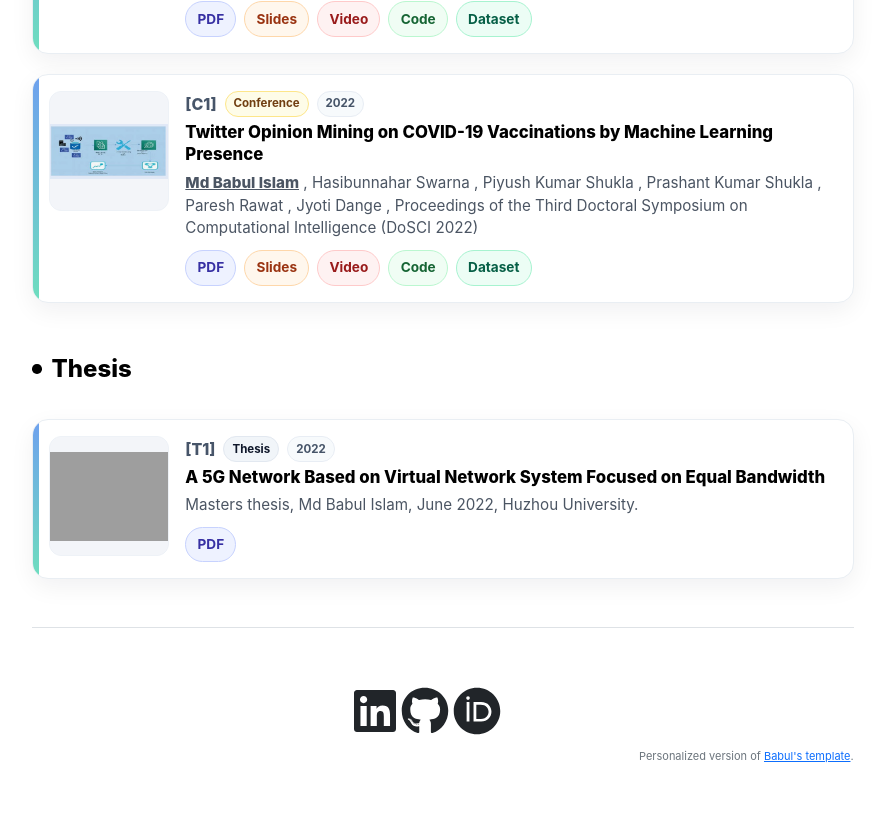
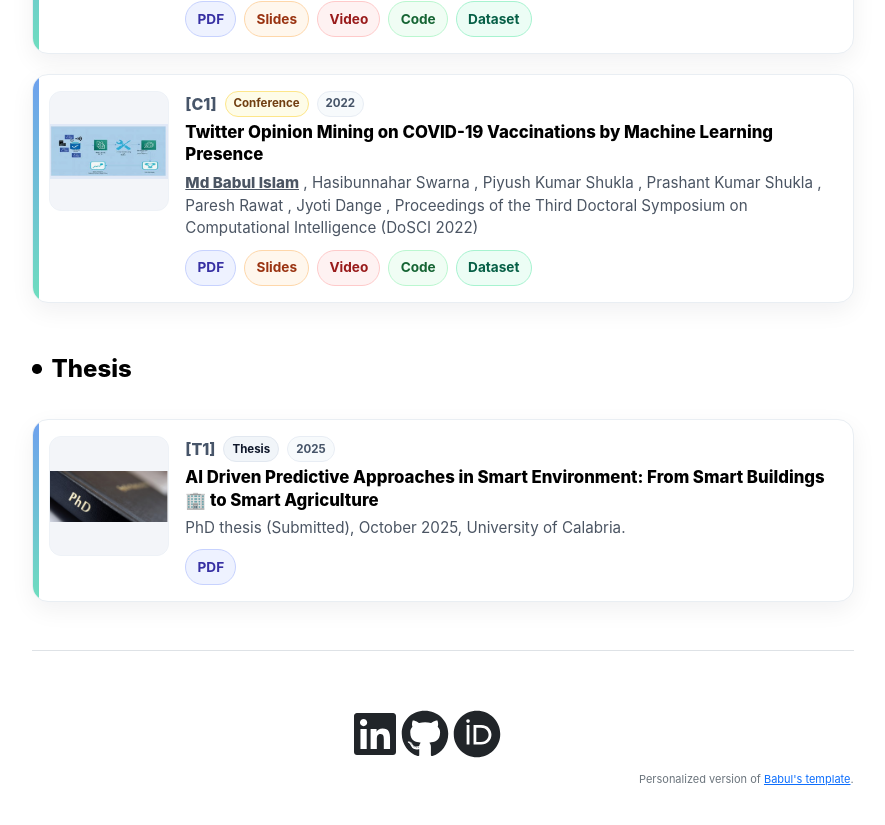
Before and after one commit to babulcseian/babulcseian.github.io, a Jekyll site: the page built from publications.md, in a window 1280 px wide and 900 px high, scrolled down 8759 px. Shown: the top 825 px of the window, without its empty margins (197-1082 px from the left). Built offline with Jekyll 4.4.1, drawn with Linux system fonts in a browser that asks for light colours; a style sheet for code colours, icons or effects is not loaded; grey boxes are pictures that could not be loaded.

Commit message:
Update publications.yml

```diff
--- a/_data/publications.yml
+++ b/_data/publications.yml
@@ -665,9 +665,9 @@ conference:
     fit: "contain"
 
 thesis:
-  - title: "A 5G Network Based on Virtual Network System Focused on Equal Bandwidth"
-    description: "Masters thesis, Md Babul Islam, June 2022, Huzhou University."
-    year: 2022
-    paper: "https://your-site.com/thesis.pdf"
-    figure: "/assets/img/papers/thesis-thumb.jpg"
+  - title: "AI Driven Predictive Approaches in Smart Environment: From Smart Buildings🏢 to Smart Agriculture"
+    description: "PhD thesis (Submitted), October 2025, University of Calabria."
+    year: 2025
+    paper: ""
+    figure: "/assets/img/paper/conf/PhD thesis.jpg"
     fit: "contain"
```
